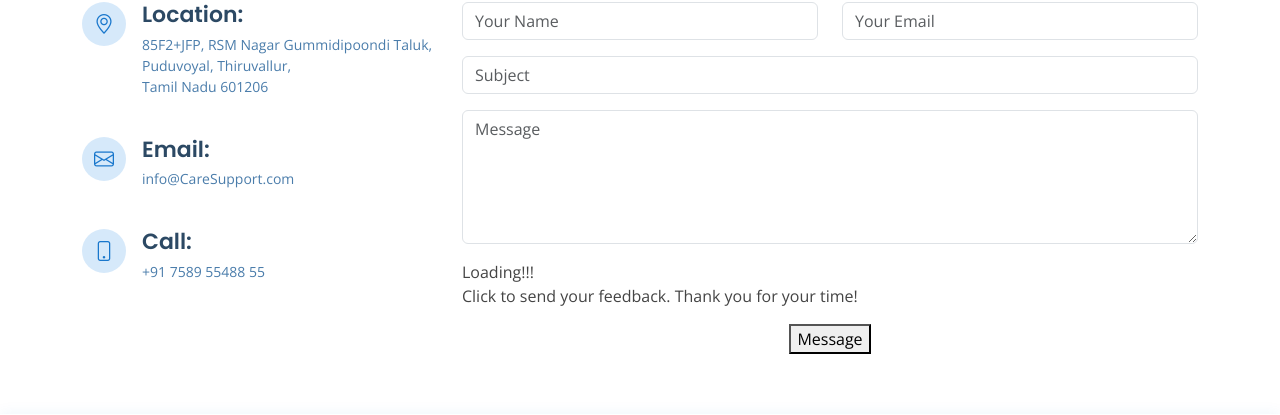
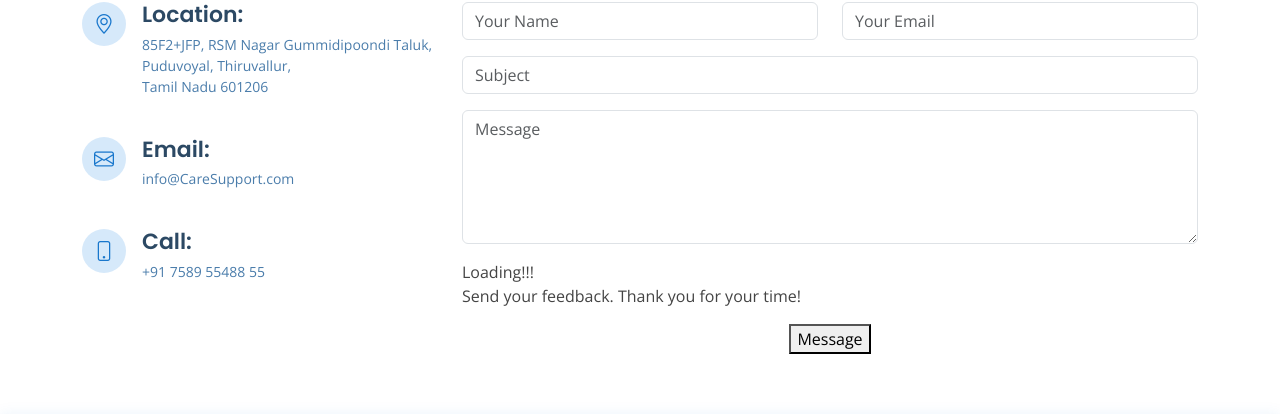
Before and after one commit to srinath0307/CareSupportAI, a Django app: page /contact in a window 1280 px wide. Shown: the part 690-1105 px from the top of the page. Run offline with Django 4.2, Linux system fonts and the light colour scheme; the visitor is signed in with stand-in values (Sample User, id 1); parts of the project's set-up code (start-up, migrations or seed data) failed here and were passed over; some libraries are stand-ins or nearby versions.

Commit message:
contact us updated...

```diff
--- a/Medilab/templates/Medilab/contact.html
+++ b/Medilab/templates/Medilab/contact.html
@@ -77,7 +77,7 @@
                         <div class="my-3">
                             <div class="loading">Loading!!!</div>
                             <div class="error-message"></div>
-                            <div class="sent-message">Click to send your feedback. Thank you for your time!</div>
+                            <div class="sent-message">Send your feedback. Thank you for your time!</div>
                         </div>
                         <div class="text-center">
                             <button type="submit">Message</button>
```
